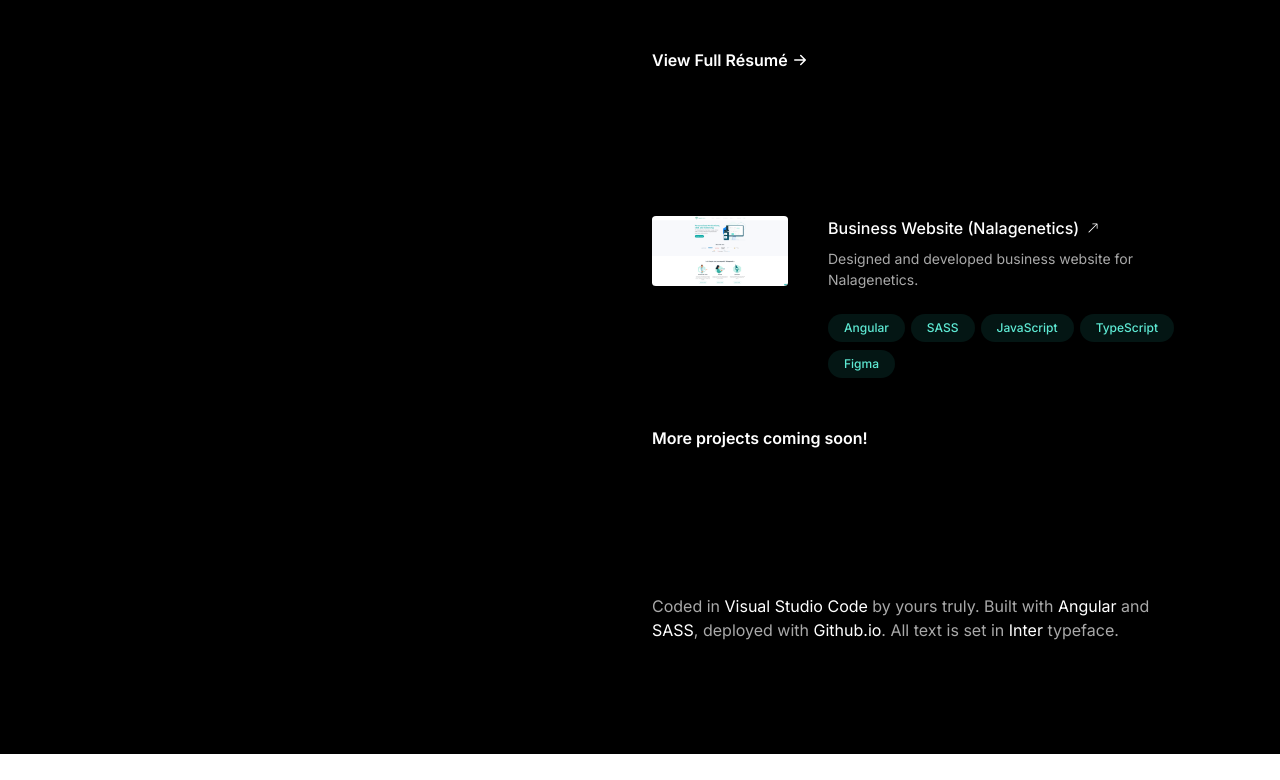
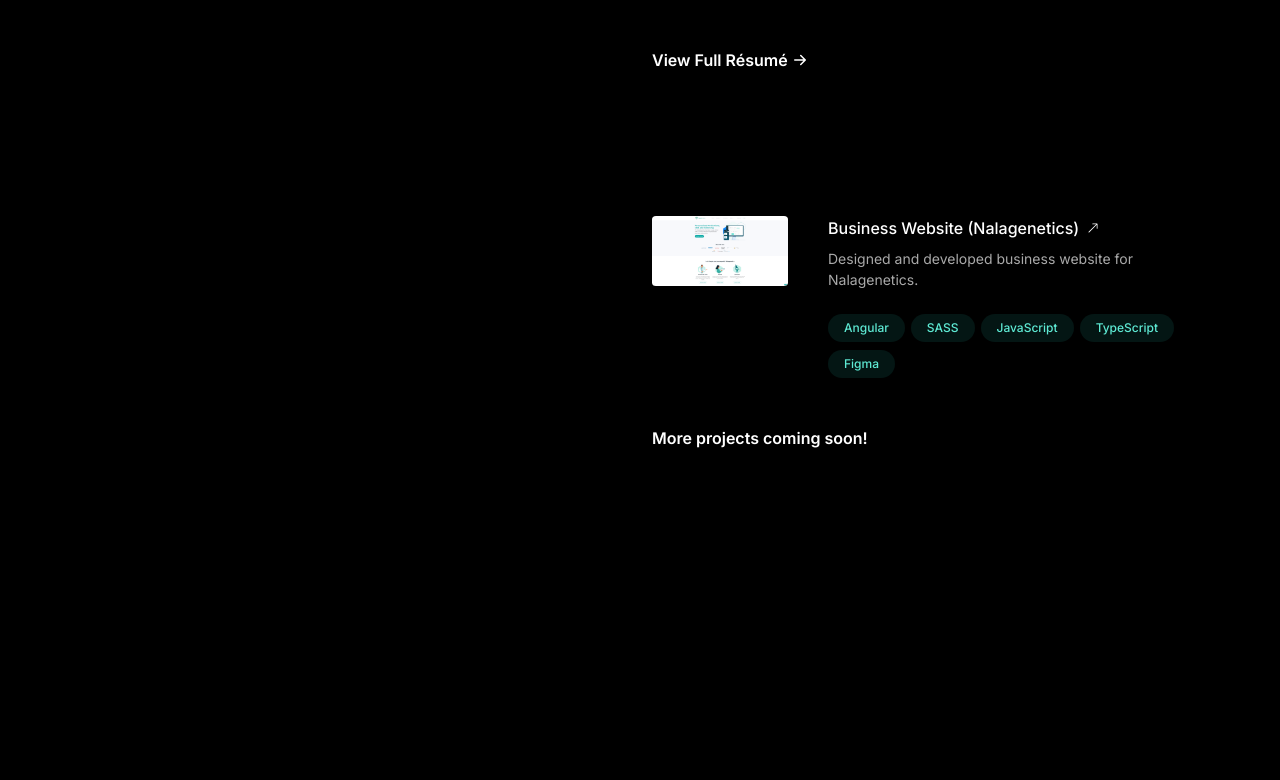
Before and after one commit to joshuavicente/ejrvt-angular, an Angular app in the folder joshuavicente/: page / in a window 1280 px wide. Shown: the part 2360-3140 px from the top of the page. Before the commit the page ends 3114 px from the top, so only its background shows below. Built offline with nearby package versions, Linux system fonts and the light colour scheme.

Commit message:
style: Updated styling for home component

```diff
--- a/joshuavicente/src/app/pages/home/home.component.scss
+++ b/joshuavicente/src/app/pages/home/home.component.scss
@@ -236,7 +236,7 @@ nav, ul {
   }
 }
 
-.project-section {
+.projects-section {
   height: 70vh;
 }
 
@@ -245,6 +245,7 @@ nav, ul {
   font-weight: 600;
   color: white;
   margin-top: 500px;
+  margin-bottom: 9rem !important;
 }
 
 footer {
@@ -271,6 +272,9 @@ footer {
     display: block;
   }
 
+  .projects-section {
+    height: auto !important;
+  }
 }
 
 @media (max-width: 425px) {
@@ -381,5 +385,4 @@ footer {
     font-size: 3.765vw !important;
     margin-top: 500px;
   }
-
 }
```
Lines whose indentation alone changed are shown as unchanged.
